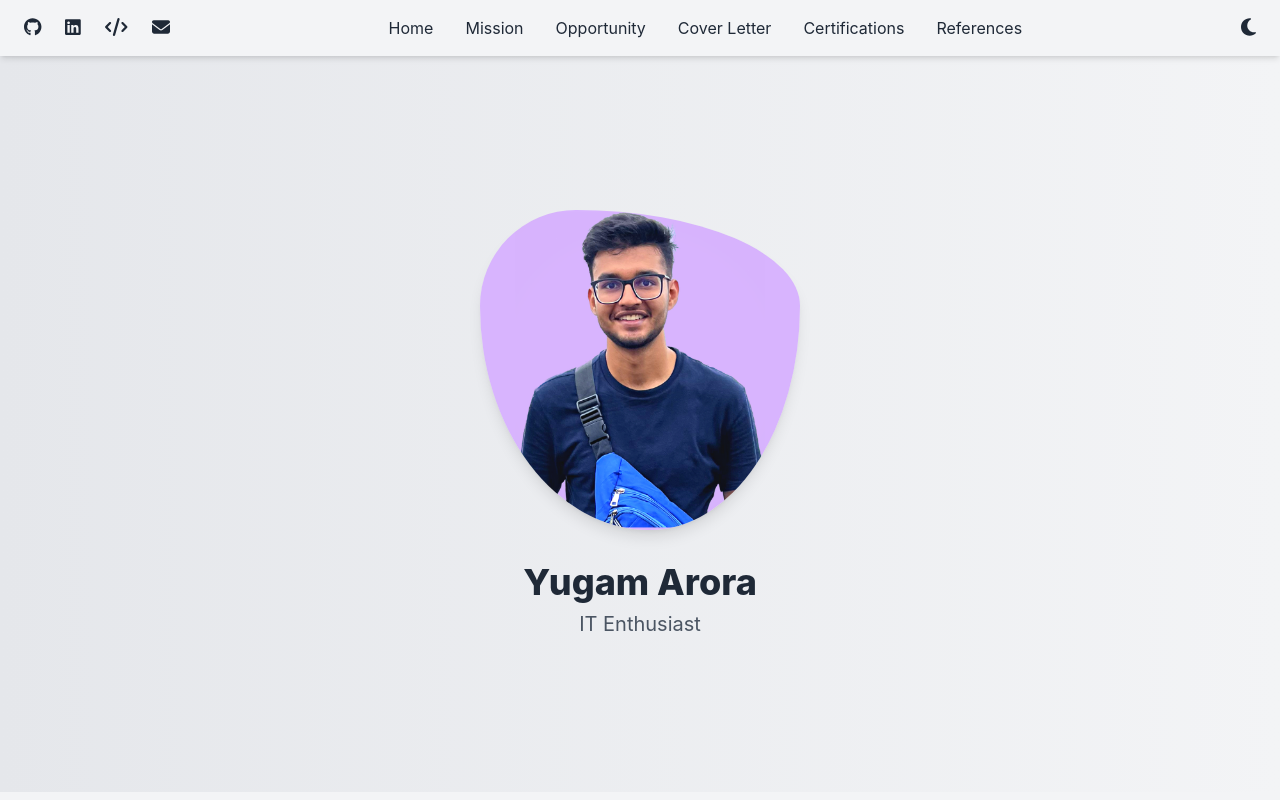
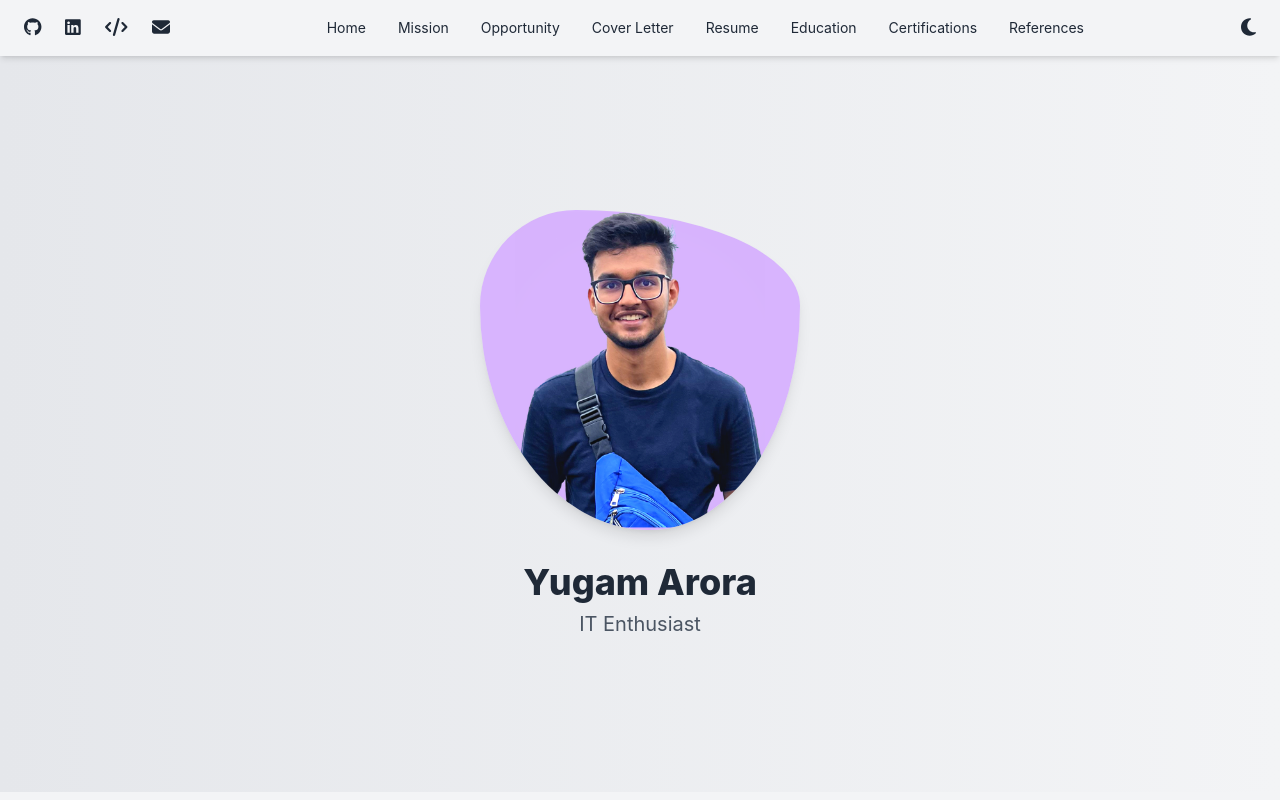
Before and after one commit to whoyugamarora/devfolio-react, a React (Create React App) app: page / in a window 1280 px wide. Shown: the top 800 px of the page. Built offline with nearby package versions, Linux system fonts and the light colour scheme.

Commit message:
Made the nav links smaller to fit other pages in large and xl views, also added resume and education pages.

```diff
--- a/src/Components/Navbar.jsx
+++ b/src/Components/Navbar.jsx
@@ -51,22 +51,28 @@ const Navbar = ({ isDarkMode, toggleDarkMode }) => {
 
             {/* Large Screen Navigation */}
             <div className="hidden lg:flex items-center space-x-8 text-gray-800 dark:text-gray-200">
-                <Link to="/" className="hover:text-green-700">
+                <Link to="/" className="hover:text-green-700 text-sm">
                     Home
                 </Link>
-                <Link to="/mission" className="hover:text-green-700">
+                <Link to="/mission" className="hover:text-green-700 lg:text-sm">
                     Mission
                 </Link>
-                <Link to="/opportunity" className="hover:text-green-700">
+                <Link to="/opportunity" className="hover:text-green-700 lg:text-sm">
                     Opportunity
                 </Link>
-                <Link to="/coverletter" className="hover:text-green-700">
+                <Link to="/coverletter" className="hover:text-green-700 lg:text-sm">
                     Cover Letter
                 </Link>
-                <Link to="/certifications" className="hover:text-green-700">
+                <Link to="/resume" className="hover:text-green-700 lg:text-sm">
+                    Resume
+                </Link>
+                <Link to="/education" className="hover:text-green-700 lg:text-sm">
+                    Education
+                </Link>
+                <Link to="/certifications" className="hover:text-green-700 lg:text-sm">
                     Certifications
                 </Link>
-                <Link to="/references" className="hover:text-green-700">
+                <Link to="/references" className="hover:text-green-700 lg:text-sm">
                     References
                 </Link>
             </div>
@@ -104,6 +110,12 @@ const Navbar = ({ isDarkMode, toggleDarkMode }) => {
                             <Link to="/coverletter" className="hover:text-green-700">
                                 Cover Letter
                             </Link>
+                            <Link to="/resume" className="hover:text-green-700 lg:text-sm">
+                                Resume
+                            </Link>
+                            <Link to="/education" className="hover:text-green-700 lg:text-sm">
+                                Education
+                            </Link>
                             <Link to="/certifications" className="hover:text-green-700">
                                 Certifications
                             </Link>
```
